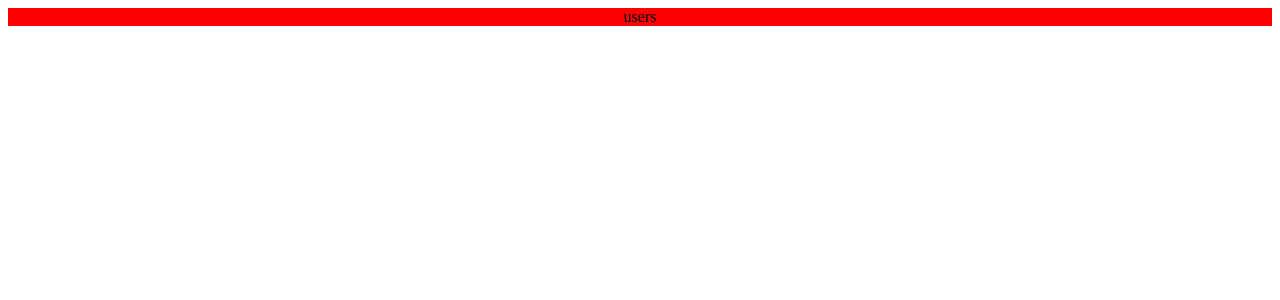
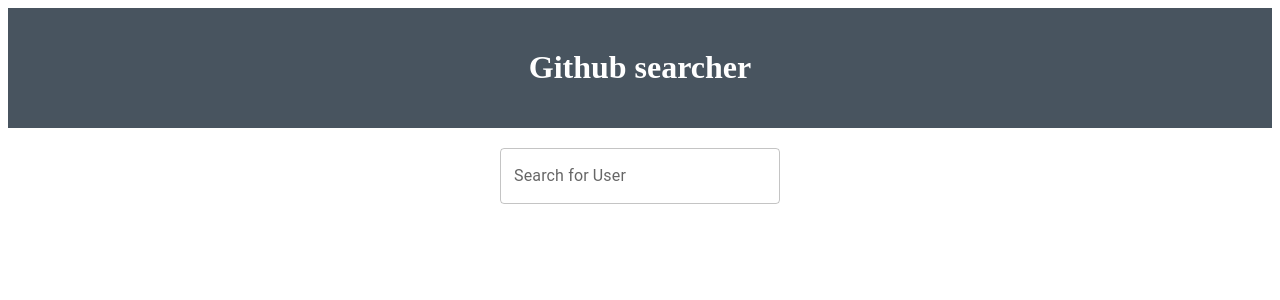
Before and after one commit to savaukr/atlana_search_user, a React (Create React App) app: page / in a window 1280 px wide. Shown: the top 300 px of the page. Built offline with nearby package versions, Linux system fonts and the light colour scheme.

Commit message:
fetch user

```diff
--- a/package.json
+++ b/package.json
@@ -3,6 +3,9 @@
   "version": "0.1.0",
   "private": true,
   "dependencies": {
+    "@emotion/react": "^11.10.0",
+    "@emotion/styled": "^11.10.0",
+    "@mui/material": "^5.10.2",
     "@testing-library/jest-dom": "^5.16.5",
     "@testing-library/react": "^13.3.0",
     "@testing-library/user-event": "^13.5.0",
--- a/src/App.tsx
+++ b/src/App.tsx
@@ -1,6 +1,8 @@
 import React from "react";
 import { Route, Routes } from "react-router-dom";
 import Users from "./components/users/users";
+import User from "./components/user/user";
+import Header from "./components/header/header";
 import "./App.scss";
 
 // import CityList from "./components/cityList/cityList";
@@ -9,9 +11,10 @@
 function App() {
   return (
     <div className="App">
+      <Header />
       <Routes>
         <Route path="/" element={<Users />} />
-        <Route path="/:id" element={<div>user</div>} />
+        <Route path="/:id" element={<User />} />
       </Routes>
     </div>
   );
--- /dev/null
+++ b/src/components/header/header.module.scss
@@ -0,0 +1,9 @@
+@import  '../var.scss';
+
+.header {
+    background-color: rgb(72, 84, 95);
+    padding: 20px 0;
+    text-align: center;
+    color: $color-white
+
+}
--- /dev/null
+++ b/src/components/header/header.tsx
@@ -0,0 +1,10 @@
+import React from "react";
+import styles from "./header.module.scss";
+
+export default function Header() {
+  return (
+    <header className={styles.header}>
+      <h1>Github searcher</h1>
+    </header>
+  );
+}
--- /dev/null
+++ b/src/components/user/user.tsx
@@ -0,0 +1,6 @@
+import React from "react";
+import styles from "./user.module.scss";
+
+export default function User() {
+  return <div className={styles.wrapper}></div>;
+}
--- a/src/components/users/users.module.scss
+++ b/src/components/users/users.module.scss
@@ -1,3 +1,21 @@
 .wrapper {
-  background-color: red;
+  padding: 20px 0;
+  position: relative;
 }
+.search {
+  width: 280px;
+}
+.error {
+  position: absolute;
+  display: flex;
+  justify-content: space-between;
+  align-items: center;
+  top: 10px;
+  right: 10px;
+  max-width: 360px;
+  min-width: 200px;
+  padding: 15px 20px;
+  border: 2px solid rgb(161, 26, 26);
+  color: rgb(17, 15, 15);
+  background-color: rgb(252, 140, 140);
+}
--- a/src/components/users/users.tsx
+++ b/src/components/users/users.tsx
@@ -1,6 +1,87 @@
-import React from "react";
+import React, { useState, useCallback, useEffect } from "react";
+import { useNavigate } from "react-router-dom";
+
+import { TUser } from "../user.type";
+
+import TextField from "@mui/material/TextField";
+import { debounce } from "../../helpers/debounce";
+import iconAttention from "../../images/Icon_attention.png";
+
 import styles from "./users.module.scss";
 
+// onClick={() => {
+//     navigate(`/${user.id}`);
+//   }}
+
 export default function Users() {
-  return <div className={styles.wrapper}>users</div>;
+  const navigate = useNavigate();
+  const [search, setSearch] = useState<string>("");
+  const [error, setError] = useState<string | null>(null);
+  const [users, setUsers] = useState<TUser[]>([]);
+
+  useEffect(() => {
+    const usersLocalStorage = localStorage.getItem("users");
+    if (usersLocalStorage) setUsers(JSON.parse(usersLocalStorage));
+  }, []);
+
+  // fetch(`https://api.github.com/users/${user.name}`))
+
+  // try {
+  //   let response = await fetch(
+  //     "https://api.privatbank.ua/p24api/pubinfo?json&exchange&coursid=5"
+  //   );
+  //   const json = await response.json();
+  //   setExchRate([json[0], json[1]]);
+  // } catch (err) {
+  //   err.message = "Can not get exchange rate, try latter";
+  //   throw err;
+  // }
+
+  const getSearchUsers = useCallback(async (userName: string) => {
+    let timerId;
+    try {
+      let response = await fetch(`https://api.github.com/users/${userName}`);
+      const json = await response.json();
+      console.log("json:", json);
+      const newUsers = [...users, json];
+      setUsers(newUsers);
+      localStorage.setItem("users", JSON.stringify(newUsers));
+    } catch (err) {
+      setError(`Do not get users with name ${search}, try letter`);
+      timerId = setTimeout(() => setError(null), 3000);
+    } finally {
+      if (timerId) clearTimeout(timerId);
+    }
+  }, []);
+
+  const debounceGetSearchUser = useCallback(debounce(getSearchUsers, 1000), []);
+
+  return (
+    <div className={styles.wrapper}>
+      {error ? (
+        <div className={styles.error}>
+          <div>
+            <img
+              src={iconAttention}
+              alt="attention"
+              width="20px"
+              height="20px"
+            />
+          </div>
+          <div>{error}</div>
+        </div>
+      ) : null}
+      <TextField
+        className={styles.search}
+        id="outlined-basic"
+        label="Search for User"
+        variant="outlined"
+        value={search}
+        onChange={(event) => {
+          setSearch(event.target.value);
+          debounceGetSearchUser(event.target.value);
+        }}
+      />
+    </div>
+  );
 }
--- /dev/null
+++ b/src/components/var.scss
@@ -0,0 +1 @@
+$color-white: rgb(255, 255, 255)
```
Also changed, not shown: src/components/user.type.ts (added, +34 -0 lines), src/index.tsx (+4 -4 lines), src/components/user/user.module.scss (added), src/images/Icon_attention.png (added), 1 other file (tests, documents, lock files or other folders).
